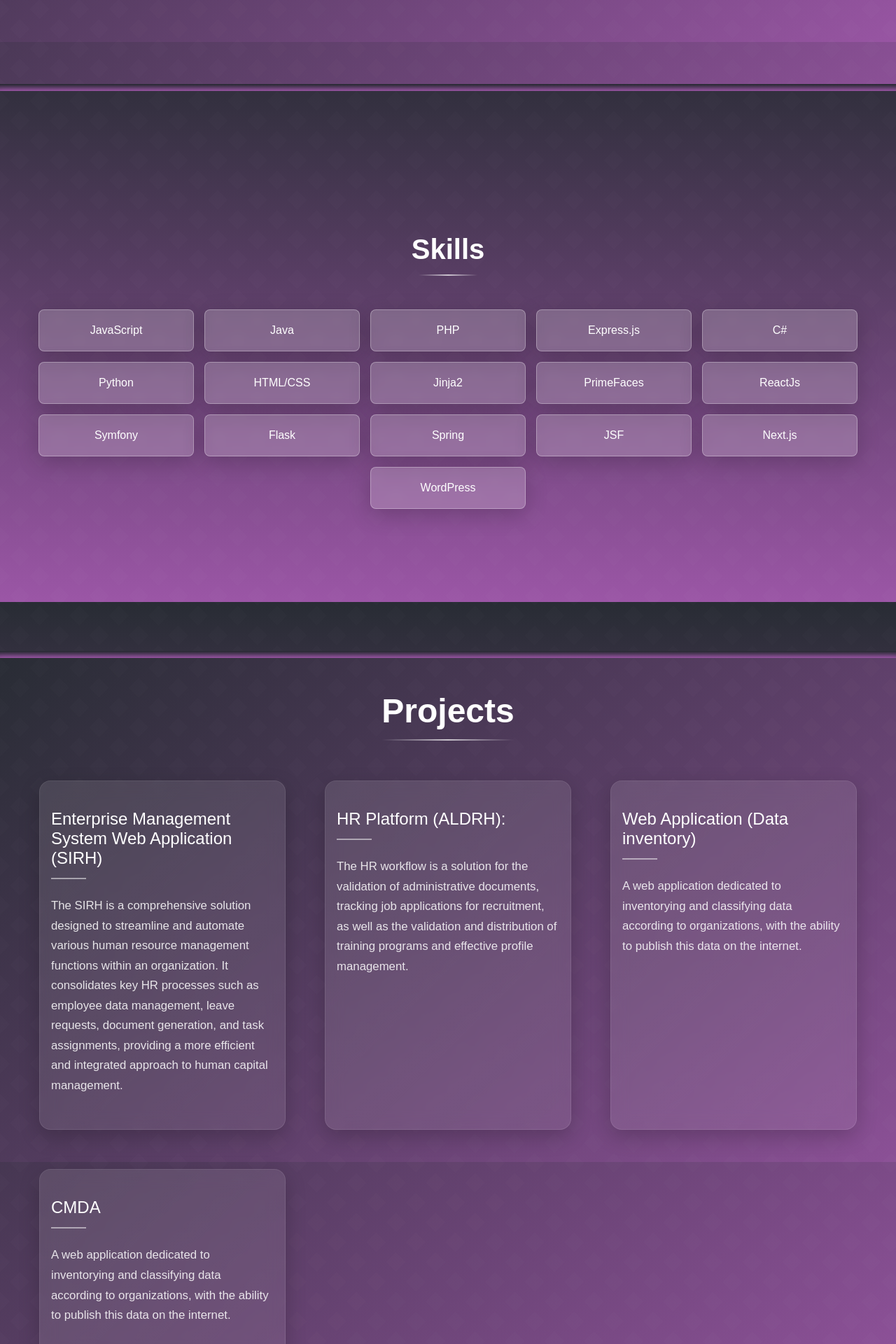
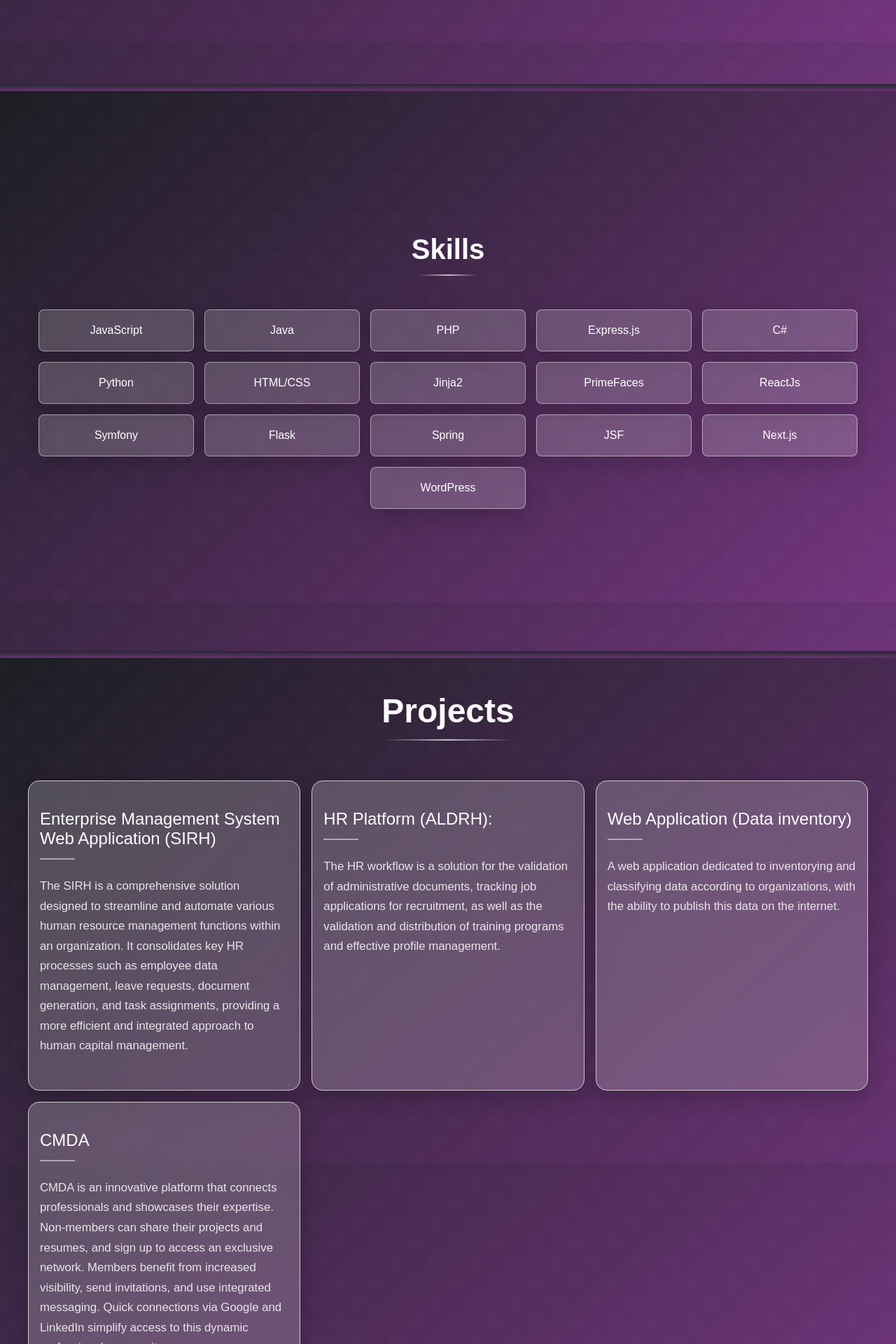
Before and after one commit to amalaouichi/portfolio, a React (Create React App) app: page / in a window 1280 px wide. Shown: the part 740-2660 px from the top of the page at 70% size. Built offline with nearby package versions, Linux system fonts and the light colour scheme.

Commit message:
add cmda project

```diff
--- a/src/App.css
+++ b/src/App.css
@@ -1,6 +1,6 @@
 :root {
     --primary-color: #282c34; /* Couleur similaire à votre header/footer */
-    --secondary-color: #9b56a6; /* Une couleur bleue claire comme exemple */
+    --secondary-color: #6d3576; /* Une couleur bleue claire comme exemple */
 }
 
 body {
--- a/src/components/About/About.css
+++ b/src/components/About/About.css
@@ -7,8 +7,8 @@
     box-sizing: border-box;
     background: linear-gradient(
         135deg,
-        rgba(40, 44, 52, 0.95) 0%,
-        rgba(155, 86, 166, 0.85) 100%
+        rgba(27, 29, 34, 0.95) 0%,
+        rgba(120, 53, 131, 0.85) 100%
     );
     position: relative;
     overflow: hidden;
@@ -61,10 +61,10 @@
     animation: fadeInUp 1s ease-out forwards;
     animation-delay: 0.2s;
     backdrop-filter: blur(8px);
-    background: rgba(255, 255, 255, 0.08);
+    background: rgba(255, 255, 255, 0.186);
     border-radius: 16px;
     padding: 2rem;
-    border: 1px solid rgba(255, 255, 255, 0.1);
+    border: 1px solid rgba(255, 255, 255, 0.455);
     box-shadow: 0 8px 32px rgba(0, 0, 0, 0.2);
 }
 
--- a/src/components/Contact/Contact.css
+++ b/src/components/Contact/Contact.css
@@ -36,8 +36,8 @@
     padding: 4rem 2rem;
     background: linear-gradient(
         135deg,
-        rgba(40, 44, 52, 0.95) 0%,
-        rgba(155, 86, 166, 0.85) 100%
+        rgba(27, 29, 34, 0.95) 0%,
+        rgba(120, 53, 131, 0.85) 100%
     );
     position: relative;
     overflow: hidden;
@@ -102,9 +102,9 @@
     gap: 1rem;
     padding: 1.5rem;
     border-radius: 12px;
-    background: rgba(255, 255, 255, 0.08);
+    background: rgba(255, 255, 255, 0.186);
     backdrop-filter: blur(12px);
-    border: 1px solid rgba(255, 255, 255, 0.1);
+    border: 1px solid rgba(255, 255, 255, 0.455);
     box-shadow: 0 10px 30px rgba(0, 0, 0, 0.2);
     transition: all 0.4s ease-out;
 }
@@ -112,8 +112,8 @@
 .contact-card:hover {
     transform: translateY(-5px);
     box-shadow: 0 15px 40px rgba(0, 0, 0, 0.3);
-    background: rgba(255, 255, 255, 0.12);
-    border-color: rgba(255, 255, 255, 0.2);
+    background: rgba(255, 255, 255, 0.186);
+    border-color: rgba(255, 255, 255, 0.455);
 }
 
 .contact-icon {
@@ -167,7 +167,7 @@ input::placeholder {
     background: rgba(255, 255, 255, 0.08);
     border-radius: 16px;
     backdrop-filter: blur(12px);
-    border: 1px solid rgba(255, 255, 255, 0.1);
+    border: 1px solid rgba(255, 255, 255, 0.455);
     padding: 2.5rem;
     box-shadow: 0 10px 30px rgba(0, 0, 0, 0.2);
     transition: all 0.4s ease-out;
--- a/src/components/Projects/Projects.css
+++ b/src/components/Projects/Projects.css
@@ -4,8 +4,8 @@
     min-height: 100vh;
     background: linear-gradient(
         135deg,
-        rgba(40, 44, 52, 0.95) 0%,
-        rgba(155, 86, 166, 0.85) 100%
+        rgba(27, 29, 34, 0.95) 0%,
+        rgba(120, 53, 131, 0.85) 100%
     );
     position: relative;
     overflow: hidden;
@@ -51,18 +51,17 @@
 
 .project-list {
     display: grid;
-    grid-template-columns: repeat(auto-fit, minmax(300px, 1fr));
-    gap: 2.5rem;
-    max-width: 1400px;
+    grid-template-columns: repeat(auto-fit, minmax(320px, 1fr));
+    max-width: 1700px;
     margin: 0 auto;
-    padding: 0 2rem;
+    padding: 0 1rem;
 }
 
 .project {
-    background: rgba(255, 255, 255, 0.08);
+    background: rgba(255, 255, 255, 0.186);
     border-radius: 16px;
     backdrop-filter: blur(12px);
-    border: 1px solid rgba(255, 255, 255, 0.1);
+    border: 1px solid (255, 255, 255, 0.455);
     box-shadow: 0 10px 30px rgba(0, 0, 0, 0.2);
     transition: all 0.4s ease-out;
     position: relative;
@@ -87,7 +86,7 @@
 .project:hover {
     transform: translateY(-10px);
     box-shadow: 0 15px 40px rgba(0, 0, 0, 0.3);
-    background: rgba(255, 255, 255, 0.12);
+    background: rgba(255, 255, 255, 0.373);
     border-color: rgba(255, 255, 255, 0.2);
 }
 
--- a/src/components/Projects/Projects.js
+++ b/src/components/Projects/Projects.js
@@ -37,9 +37,14 @@ const Projects = () => {
                 <div className="project">
                     <h3>CMDA</h3>
                     <p>
-                        A web application dedicated to inventorying and
-                        classifying data according to organizations, with the
-                        ability to publish this data on the internet.
+                        CMDA is an innovative platform that connects
+                        professionals and showcases their expertise. Non-members
+                        can share their projects and resumes, and sign up to
+                        access an exclusive network. Members benefit from
+                        increased visibility, send invitations, and use
+                        integrated messaging. Quick connections via Google and
+                        LinkedIn simplify access to this dynamic professional
+                        community.
                     </p>
                 </div>
             </div>
--- a/src/components/Skills/Skills.css
+++ b/src/components/Skills/Skills.css
@@ -17,6 +17,11 @@
     flex-direction: column;
     justify-content: center;
     box-sizing: border-box;
+    background: linear-gradient(
+        135deg,
+        rgba(27, 29, 34, 0.95) 0%,
+        rgba(120, 53, 131, 0.85) 100%
+    );
     position: relative;
 }
 #skills::before {
@@ -69,8 +74,8 @@
 }
 
 .skill-card {
-    background: rgba(255, 255, 255, 0.2);
-    border: 1px solid rgba(255, 255, 255, 0.3);
+    background: rgba(255, 255, 255, 0.186);
+    border: 1px solid rgba(255, 255, 255, 0.455);
     box-shadow: 0 8px 32px rgba(0, 0, 0, 0.2);
     border-radius: 8px;
     padding: 15px;
@@ -86,7 +91,7 @@
 .skill-card:hover {
     transform: scale(1.05);
     box-shadow: 0 5px 15px rgba(0, 0, 0, 0.2);
-    background: rgba(255, 255, 255, 0.3);
+    background: rgba(255, 255, 255, 0.527);
 }
 
 /* Tablettes */
```
